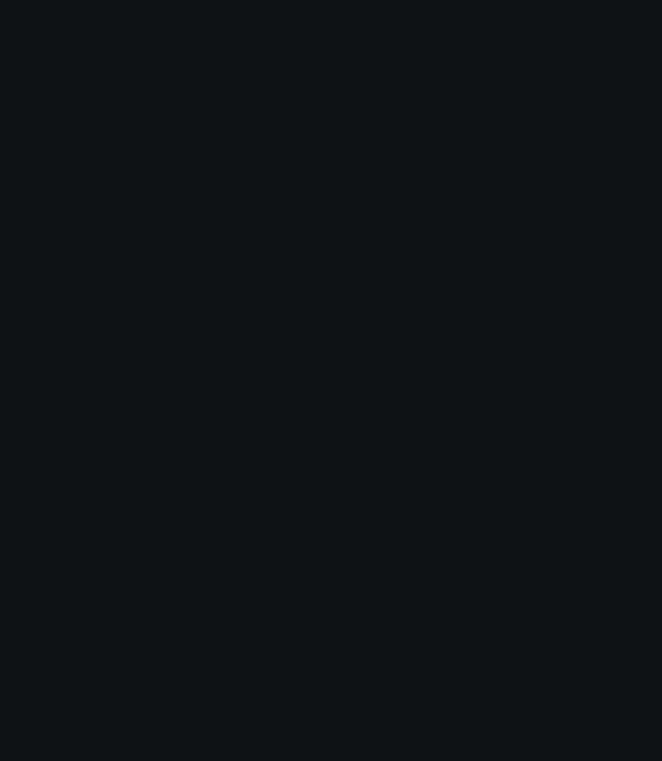
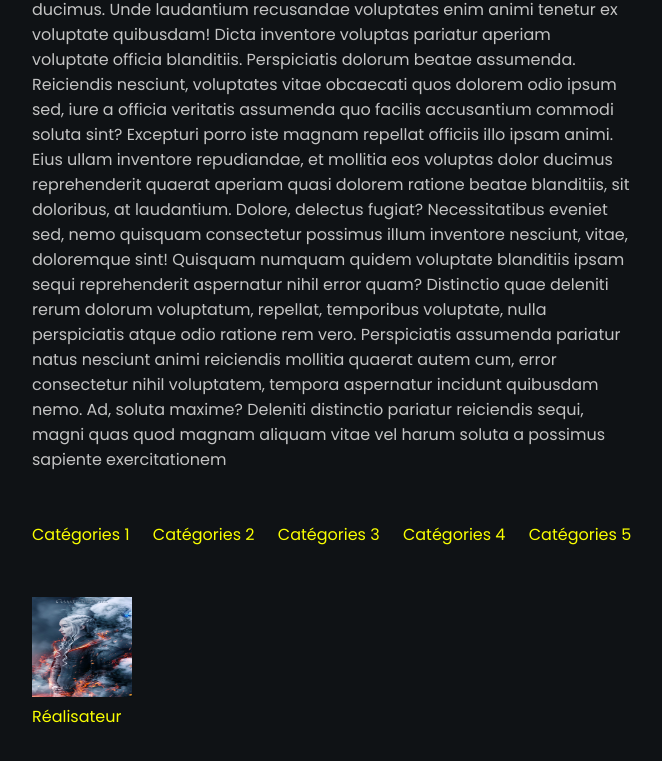
Before and after one commit to mesutarso/movie-app, a React (Create React App) app: page /film-detail in a window 1280 px wide. Shown: the part 1779-2540 px from the top of the page, without its empty margins (98-760 px from the left). Before the commit the page ends 1734 px from the top, so only its background shows below. Built offline with nearby package versions, Linux system fonts and the light colour scheme.

Commit message:
feat: add Synopsis component

```diff
--- a/src/components/Description/Description.jsx
+++ b/src/components/Description/Description.jsx
@@ -1,9 +1,10 @@
-import React from 'react'
+import React from "react";
+import Synopsis from "./layout/Sinopsis";
 
 export default function Description() {
-    return (
-        <div>
-
-        </div>
-    )
+  return (
+    <div>
+      <Synopsis />
+    </div>
+  );
 }
--- a/src/components/Description/layout/Sinopsis.jsx
+++ b/src/components/Description/layout/Sinopsis.jsx
@@ -1,20 +1,64 @@
 import React from "react";
 import { SynopsisStyle } from "../styles/SynopsisStyle";
 import Poster from "../../../assets/movies assets/poster-films/R5572bcc20c14c151f1339c2774df892e.png";
+import director from "../../../assets/movies assets/poster-films/Ra3bad80e65554727fd77910916b5767c.png";
 
 export default function Sinopsis() {
   return (
     <SynopsisStyle>
       <div className="overview">
         <h2>Synopsis</h2>
+        <h3>tagline</h3>
         <p>
           Lorem ipsum dolor sit amet consectetur adipisicing elit. Veritatis
           voluptates numquam consequuntur, ab autem commodi doloribus, vel porro
           repellat libero assumenda aspernatur modi, molestiae molestias
-          quibusdam quo neque? Non, suscipit.
+          quibusdam quo neque? Non, suscipit. Lorem, ipsum dolor sit amet
+          consectetur adipisicing elit. Ullam perspiciatis amet officiis,
+          assumenda recusandae sunt beatae facere quas vero aliquid dolor a non
+          laborum, alias voluptatum quibusdam eius impedit deleniti! Lorem ipsum
+          dolor sit amet consectetur adipisicing elit. Natus recusandae corporis
+          et, voluptas nisi rem dolorem hic perspiciatis dolor, assumenda
+          provident, amet animi voluptates harum iusto perferendis. Unde tenetur
+          autem aperiam dolorem eaque illo est tempore suscipit in reiciendis
+          maiores ex, culpa dignissimos ducimus. Unde laudantium recusandae
+          voluptates enim animi tenetur ex voluptate quibusdam! Dicta inventore
+          voluptas pariatur aperiam voluptate officia blanditiis. Perspiciatis
+          dolorum beatae assumenda. Reiciendis nesciunt, voluptates vitae
+          obcaecati quos dolorem odio ipsum sed, iure a officia veritatis
+          assumenda quo facilis accusantium commodi soluta sint? Excepturi porro
+          iste magnam repellat officiis illo ipsam animi. Eius ullam inventore
+          repudiandae, et mollitia eos voluptas dolor ducimus reprehenderit
+          quaerat aperiam quasi dolorem ratione beatae blanditiis, sit
+          doloribus, at laudantium. Dolore, delectus fugiat? Necessitatibus
+          eveniet sed, nemo quisquam consectetur possimus illum inventore
+          nesciunt, vitae, doloremque sint! Quisquam numquam quidem voluptate
+          blanditiis ipsam sequi reprehenderit aspernatur nihil error quam?
+          Distinctio quae deleniti rerum dolorum voluptatum, repellat,
+          temporibus voluptate, nulla perspiciatis atque odio ratione rem vero.
+          Perspiciatis assumenda pariatur natus nesciunt animi reiciendis
+          mollitia quaerat autem cum, error consectetur nihil voluptatem,
+          tempora aspernatur incidunt quibusdam nemo. Ad, soluta maxime?
+          Deleniti distinctio pariatur reiciendis sequi, magni quas quod magnam
+          aliquam vitae vel harum soluta a possimus sapiente exercitationem
         </p>
+        <ul className="categories">
+          <li>Catégories 1</li>
+          <li>Catégories 2</li>
+          <li>Catégories 3</li>
+          <li>Catégories 4</li>
+          <li>Catégories 5</li>
+        </ul>
+        <ul className="directors">
+          <li>
+            <img src={director} alt="poster du film" width="100" height="100" />
+            <p>Réalisateur</p>
+          </li>
+        </ul>
       </div>
-      <img src={Poster} alt="poster du film" />
+      <div className="poster">
+        <img src={Poster} alt="poster du film" />
+      </div>
     </SynopsisStyle>
   );
 }
--- a/src/components/Description/styles/SynopsisStyle.jsx
+++ b/src/components/Description/styles/SynopsisStyle.jsx
@@ -1,5 +1,52 @@
-import styled from 'styled-components';
+import styled from "styled-components";
 
 export const SynopsisStyle = styled.div`
-    display:block;
-`
+  display: flex;
+  margin: 130px;
+  .overview {
+    width: 60%;
+    color: #c4c4c4;
+    margin-right: 20px;
+    h2 {
+      color: #faff00;
+      font-size: 60px;
+      margin-bottom: 50px;
+
+      &::after {
+        content: " ";
+        display: block;
+        width: 15%;
+        height: 10px;
+        font-size: 40px;
+        background-color: #faff00;
+        margin-top: 30px;
+      }
+    }
+    h3 {
+      margin-bottom: 50px;
+    }
+    p {
+      margin-bottom: 50px;
+    }
+    ul {
+      list-style: none;
+      margin-bottom: 50px;
+    }
+    .categories,
+    .directors {
+      display: flex;
+
+      justify-content: space-between;
+      > li {
+        color: #faff00;
+      }
+    }
+  }
+  .poster {
+    width: 40%;
+    padding: 30px;
+    img {
+      max-width: 100%;
+    }
+  }
+`;
--- a/src/pages/FilmDetail.jsx
+++ b/src/pages/FilmDetail.jsx
@@ -2,12 +2,14 @@
 import Header from "../components/Header/Header";
 import Footer from "../components/Footer/Footer";
 import HeroDetail from "../components/Hero/HeroDetail";
+import Description from "../components/Description/Description";
 
 export default function FilmDetail() {
   return (
     <div>
       <Header />
       <HeroDetail />
+      <Description />
       <Footer />
     </div>
   );
```
Also changed, not shown: src/components/Description/layout/Info.jsx (deleted, +0 -7 lines), src/components/Description/styles/InfoStyle.jsx (deleted).
